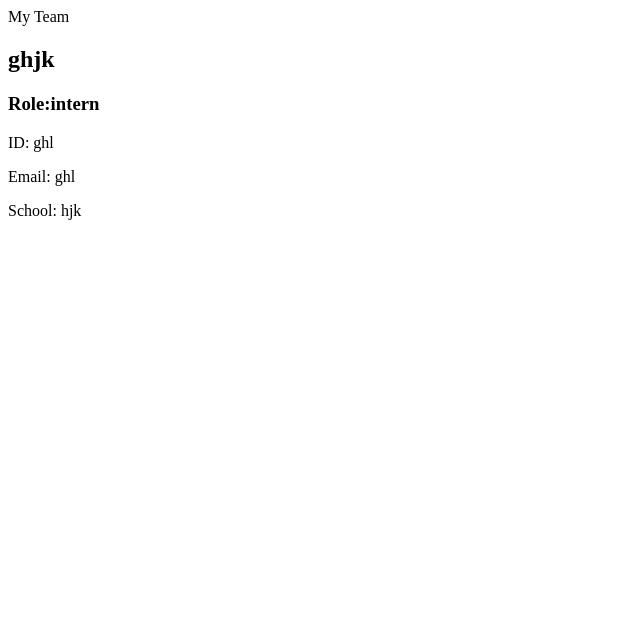
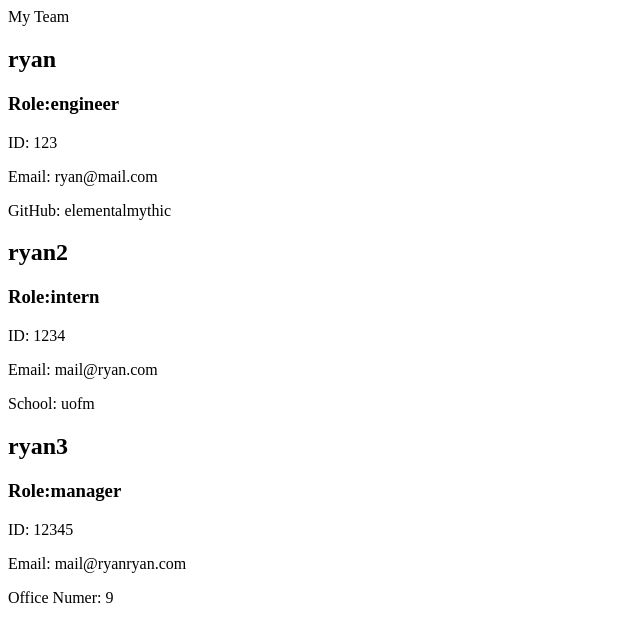
Before and after one commit to ElementalMythic/team-profile-generator, a website: page index.html in a window 1280 px wide. Shown: the whole page, without its empty margins (0-640 px from the left). Drawn offline with Linux system fonts and the light colour scheme; files that its build step writes are made by us from their sources.

Commit message:
added better messages and some notes to prepare for final test

```diff
--- a/htmlInfo.js
+++ b/htmlInfo.js
@@ -19,7 +19,7 @@ function htmlInfo(employeeArray) {
                 </head>
 
                 <body>
-                    <div>My Team</div>`
+                    <h1>The Best Team On The Market</h2>`
 
     let htmlBase =
 
--- a/index.html
+++ b/index.html
@@ -8,9 +8,19 @@
 
                 <body>
                     <div>My Team</div><div>
-                <h2>ghjk</h2>
+                <h2>ryan</h2>
+                <h3>Role:engineer</h3>
+                <p>ID: 123</p>
+                <p>Email: ryan@mail.com</p>
+            <p>GitHub: elementalmythic</p></div><div>
+                <h2>ryan2</h2>
                 <h3>Role:intern</h3>
-                <p>ID: ghl</p>
-                <p>Email: ghl</p>
-            <p>School: hjk</p></div></body>
+                <p>ID: 1234</p>
+                <p>Email: mail@ryan.com</p>
+            <p>School: uofm</p></div><div>
+                <h2>ryan3</h2>
+                <h3>Role:manager</h3>
+                <p>ID: 12345</p>
+                <p>Email: mail@ryanryan.com</p>
+            <p>Office Numer: 9</p></div></body>
     </html>
--- a/index.js
+++ b/index.js
@@ -32,9 +32,13 @@ console.log(employeeArray);
 
 function writeToFile(employeeArray) {
     fs.writeFile('index.html', employeeArray, (err) =>
-      err ? console.log("error") : console.log('HTML Created!'))
+      err ? console.log("Error Writing To File") : console.log('File Successfully Added - index.html'))
 
   }
+
+  // error located in html info file - needed make sure that it is in the correct order - it could not locate because the data was not being sent to anything.
+
+  // add more descriptive messages rather than stock ones
 
 // !!!!!!! Error !!!!!!!!! --- resolved needed to be employee array and not html info becuase html needed to be generated!!!!!!!!!!!!!!
 
```
